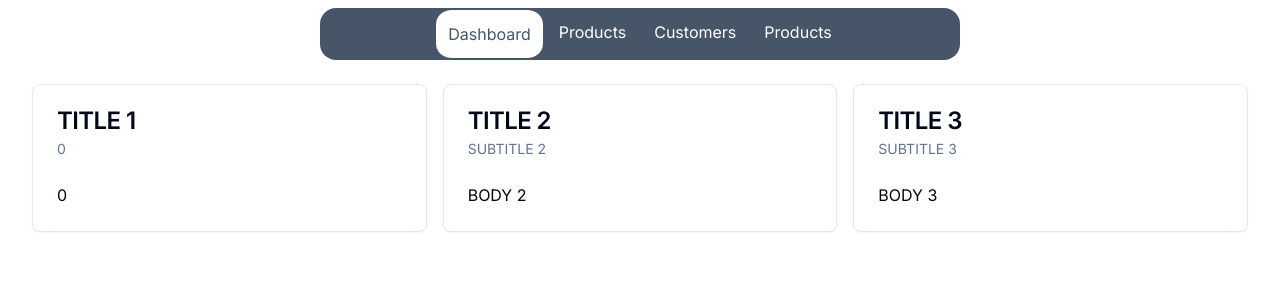
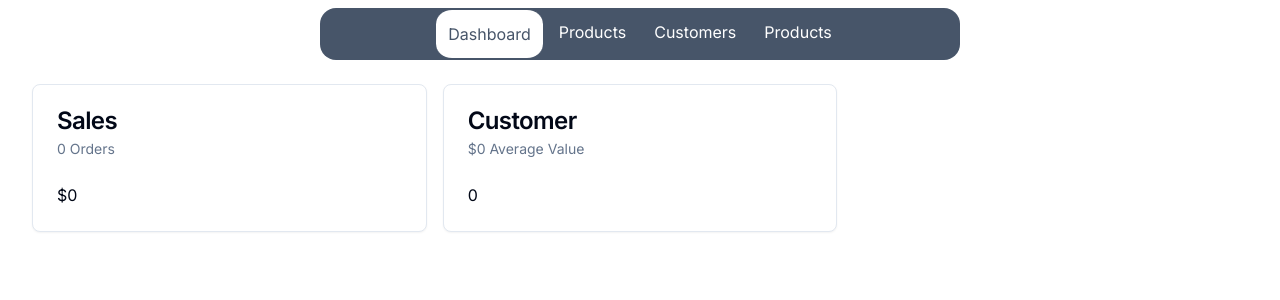
Before and after one commit to isamail-el-youssefi/nextjs-ecommerce, a Next.js app: page /admin in a window 1280 px wide. Shown: the top 300 px of the page. Built offline with nearby package versions, Linux system fonts and the light colour scheme; no server answers; the database is empty.

Commit message:
getting customer data to pass it to their single dashboard card

```diff
--- a/src/app/admin/page.tsx
+++ b/src/app/admin/page.tsx
@@ -6,6 +6,7 @@ import {
   CardTitle,
 } from "@/components/ui/card";
 import db from "@/db/db";
+import { formatCurrency, formatNumber } from "@/lib/formatters";
 import React from "react";
 
 async function getSalesData() {
@@ -19,13 +20,49 @@ async function getSalesData() {
   };
 }
 
+/* //! 1ST METHODE WITH 2 AWAITS
+async function getCustomerData() {
+  const userCount = await db.user.count();
+  const orderData = await db.order.aggregate({
+    _sum: { pricePaidInCents: true },
+  });
+} */
+
+//! 2ND METHODE WITH PROMISE ALL
+async function getCustomerData() {
+  const [userCount, orderData] = await Promise.all([
+    db.user.count(),
+    db.order.aggregate({
+      _sum: { pricePaidInCents: true },
+    }),
+  ]);
+
+  return {
+    userCount,
+    averageValuePerCustomer:
+      userCount === 0
+        ? 0
+        : (orderData._sum.pricePaidInCents || 0) / 100 / userCount,
+  };
+}
+
 export default async function AdminDashboard() {
   const { amount, numberOfSales } = await getSalesData();
+  const { userCount, averageValuePerCustomer } = await getCustomerData();
+
   return (
     <div className="grid grid-cols-1 md:grid-cols-2 lg:grid-cols-3 gap-4">
-      <DashboardCard title="TITLE 1" subtitle={numberOfSales} body={amount} />
-      <DashboardCard title="TITLE 2" subtitle="SUBTITLE 2" body="BODY 2" />
-      <DashboardCard title="TITLE 3" subtitle="SUBTITLE 3" body="BODY 3" />
+      <DashboardCard
+        title="Sales"
+        subtitle={formatNumber(numberOfSales) + " Orders"}
+        body={formatCurrency(amount)}
+      />
+      <DashboardCard
+        title="Customer"
+        subtitle={formatCurrency(averageValuePerCustomer) + " Average Value"}
+        body={formatNumber(userCount)}
+      />
+
     </div>
   );
 }
--- /dev/null
+++ b/src/lib/formatters.ts
@@ -0,0 +1,15 @@
+const CURRENCY_FORMATTER = new Intl.NumberFormat("en-US", {
+    currency: "USD",
+    style: "currency",
+    minimumFractionDigits: 0,
+  })
+
+  export function formatCurrency(amount: number) {
+    return CURRENCY_FORMATTER.format(amount)
+  }
+
+  const NUMBER_FORMATTER = new Intl.NumberFormat("en-US")
+
+  export function formatNumber(number: number) {
+    return NUMBER_FORMATTER.format(number)
+  }
```
